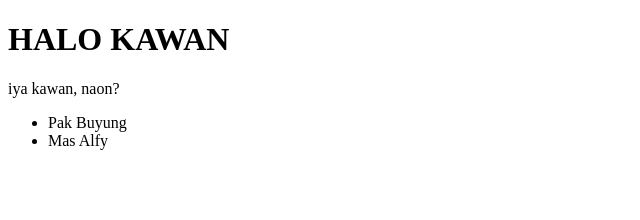
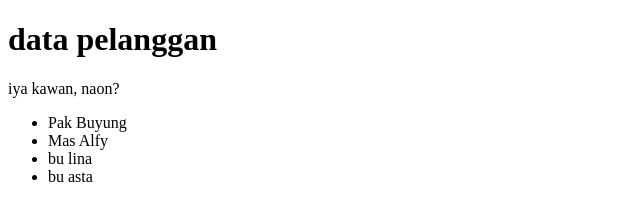
Before and after one commit to zeropyn71/repo-SOP6, a plain HTML site: page index.html in a window 1280 px wide. Shown: the whole page, without its empty margins (0-640 px from the left). Drawn offline with Linux system fonts and the light colour scheme.

Commit message:
menambahkan data pelanggan

```diff
--- a/index.html
+++ b/index.html
@@ -7,12 +7,14 @@
 </head>
 <body>
     <h1>
-        HALO KAWAN
+        data pelanggan
     </h1>
     <p>iya kawan, naon?</p>
     <ul>
         <li>Pak Buyung</li>
         <li>Mas Alfy</li>
+        <li>bu lina</li>
+        <li>bu asta</li>
     </ul>
 
 </body>
```
